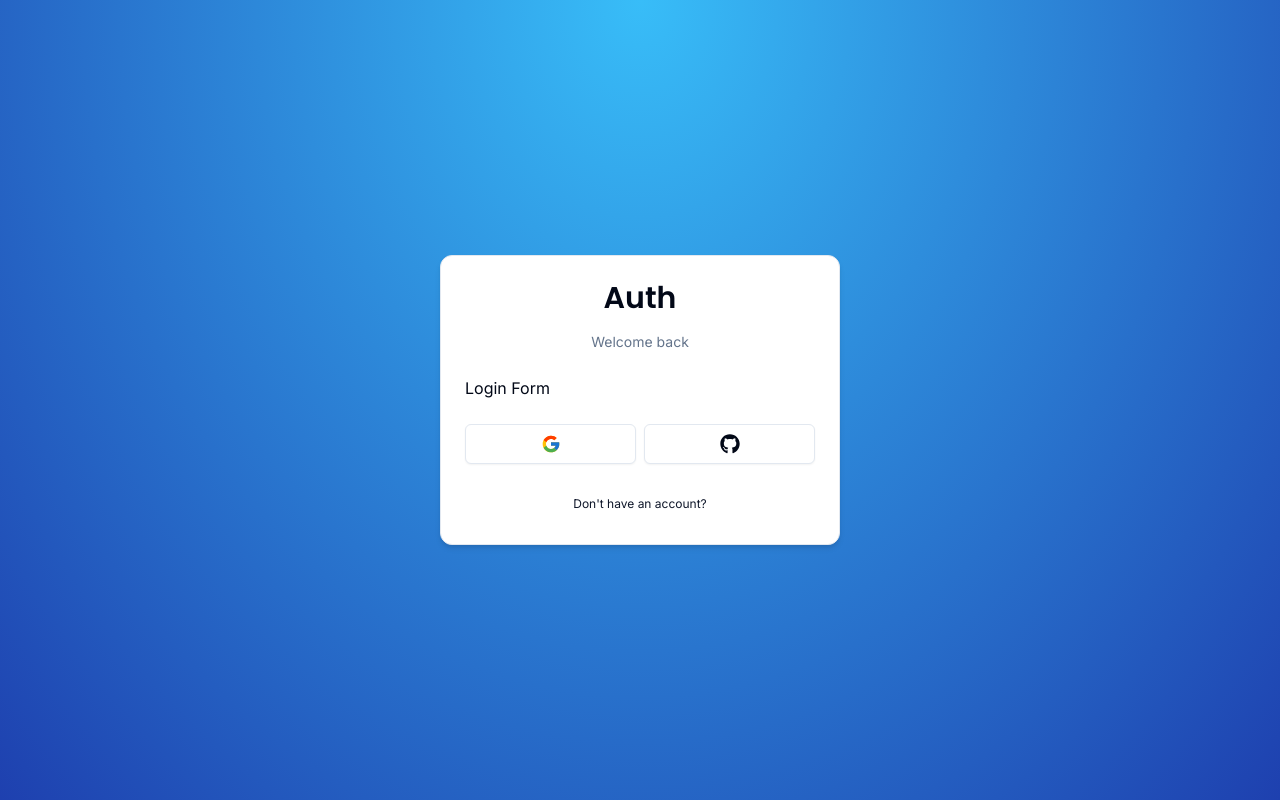
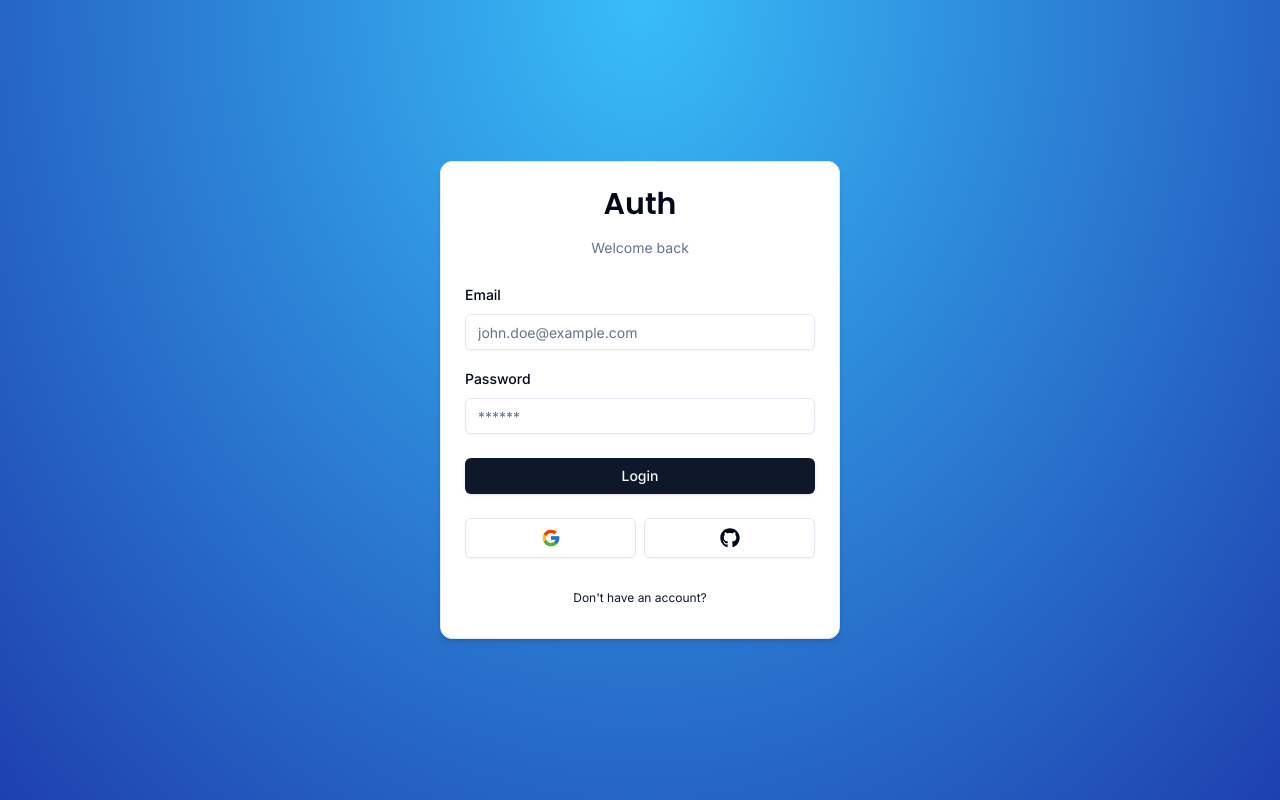
Before and after one commit to mahmudlukman/next-auth-toolkit, a Next.js app: page /auth/login in a window 1280 px wide. Built offline with nearby package versions, Linux system fonts and the light colour scheme.

Commit message:
login form created

```diff
--- a/app/layout.tsx
+++ b/app/layout.tsx
@@ -1,22 +1,24 @@
-import type { Metadata } from 'next'
-import { Inter } from 'next/font/google'
-import './globals.css'
+import type { Metadata } from 'next';
+import { Inter } from 'next/font/google';
+import './globals.css';
 
-const inter = Inter({ subsets: ['latin'] })
+const inter = Inter({ subsets: ['latin'] });
 
 export const metadata: Metadata = {
   title: 'Create Next App',
   description: 'Generated by create next app',
-}
+};
 
 export default function RootLayout({
   children,
 }: {
-  children: React.ReactNode
+  children: React.ReactNode;
 }) {
   return (
     <html lang="en">
-      <body className={inter.className}>{children}</body>
+      <body suppressHydrationWarning={true} className={inter.className}>
+        {children}
+      </body>
     </html>
-  )
+  );
 }
--- a/components/auth/LoginForm.tsx
+++ b/components/auth/LoginForm.tsx
@@ -1,6 +1,34 @@
-import { CardWrapper } from "./CardWrapper"
+'use client';
+
+import * as z from 'zod';
+import { CardWrapper } from './CardWrapper';
+import { useForm } from 'react-hook-form';
+import { zodResolver } from '@hookform/resolvers/zod';
+import { Input } from '@/components/ui/input';
+import {
+  Form,
+  FormControl,
+  FormField,
+  FormItem,
+  FormLabel,
+  FormMessage,
+} from '@/components/ui/form';
+import { LoginSchema } from '@/schemas';
+import { Button } from '../ui/button';
 
 export const LoginForm = () => {
+  const form = useForm<z.infer<typeof LoginSchema>>({
+    resolver: zodResolver(LoginSchema),
+    defaultValues: {
+      email: '',
+      password: '',
+    },
+  });
+
+  const onSubmit = (values: z.infer<typeof LoginSchema>) => {
+    console.log(values)
+  }
+
   return (
     <CardWrapper
       headerLabel="Welcome back"
@@ -8,7 +36,49 @@
       backButtonHref="/auth/register"
       showSocial
     >
-      Login Form
+      <Form {...form}>
+        <form onSubmit={form.handleSubmit(onSubmit)} className="space-y-6">
+          <div className="space-y-4">
+            <FormField
+              control={form.control}
+              name="email"
+              render={({ field }) => (
+                <FormItem>
+                  <FormLabel>Email</FormLabel>
+                  <FormControl>
+                    <Input
+                      {...field}
+                      placeholder='john.doe@example.com'
+                      type='email'
+                    />
+                  </FormControl>
+                  <FormMessage/>
+                </FormItem>
+              )}
+            />
+            <FormField
+              control={form.control}
+              name="password"
+              render={({ field }) => (
+                <FormItem>
+                  <FormLabel>Password</FormLabel>
+                  <FormControl>
+                    <Input
+                      {...field}
+                      placeholder='******'
+                      type='password'
+                    />
+                  </FormControl>
+                  <FormMessage/>
+                </FormItem>
+              )}
+            />
+          </div>
+          <Button type='submit' className='w-full'>
+            Login
+          </Button>
+        </form>
+      </Form>
     </CardWrapper>
-  )
-}
+  );
+};
--- /dev/null
+++ b/components/ui/form.tsx
@@ -0,0 +1,176 @@
+import * as React from "react"
+import * as LabelPrimitive from "@radix-ui/react-label"
+import { Slot } from "@radix-ui/react-slot"
+import {
+  Controller,
+  ControllerProps,
+  FieldPath,
+  FieldValues,
+  FormProvider,
+  useFormContext,
+} from "react-hook-form"
+
+import { cn } from "@/lib/utils"
+import { Label } from "@/components/ui/label"
+
+const Form = FormProvider
+
+type FormFieldContextValue<
+  TFieldValues extends FieldValues = FieldValues,
+  TName extends FieldPath<TFieldValues> = FieldPath<TFieldValues>
+> = {
+  name: TName
+}
+
+const FormFieldContext = React.createContext<FormFieldContextValue>(
+  {} as FormFieldContextValue
+)
+
+const FormField = <
+  TFieldValues extends FieldValues = FieldValues,
+  TName extends FieldPath<TFieldValues> = FieldPath<TFieldValues>
+>({
+  ...props
+}: ControllerProps<TFieldValues, TName>) => {
+  return (
+    <FormFieldContext.Provider value={{ name: props.name }}>
+      <Controller {...props} />
+    </FormFieldContext.Provider>
+  )
+}
+
+const useFormField = () => {
+  const fieldContext = React.useContext(FormFieldContext)
+  const itemContext = React.useContext(FormItemContext)
+  const { getFieldState, formState } = useFormContext()
+
+  const fieldState = getFieldState(fieldContext.name, formState)
+
+  if (!fieldContext) {
+    throw new Error("useFormField should be used within <FormField>")
+  }
+
+  const { id } = itemContext
+
+  return {
+    id,
+    name: fieldContext.name,
+    formItemId: `${id}-form-item`,
+    formDescriptionId: `${id}-form-item-description`,
+    formMessageId: `${id}-form-item-message`,
+    ...fieldState,
+  }
+}
+
+type FormItemContextValue = {
+  id: string
+}
+
+const FormItemContext = React.createContext<FormItemContextValue>(
+  {} as FormItemContextValue
+)
+
+const FormItem = React.forwardRef<
+  HTMLDivElement,
+  React.HTMLAttributes<HTMLDivElement>
+>(({ className, ...props }, ref) => {
+  const id = React.useId()
+
+  return (
+    <FormItemContext.Provider value={{ id }}>
+      <div ref={ref} className={cn("space-y-2", className)} {...props} />
+    </FormItemContext.Provider>
+  )
+})
+FormItem.displayName = "FormItem"
+
+const FormLabel = React.forwardRef<
+  React.ElementRef<typeof LabelPrimitive.Root>,
+  React.ComponentPropsWithoutRef<typeof LabelPrimitive.Root>
+>(({ className, ...props }, ref) => {
+  const { error, formItemId } = useFormField()
+
+  return (
+    <Label
+      ref={ref}
+      className={cn(error && "text-destructive", className)}
+      htmlFor={formItemId}
+      {...props}
+    />
+  )
+})
+FormLabel.displayName = "FormLabel"
+
+const FormControl = React.forwardRef<
+  React.ElementRef<typeof Slot>,
+  React.ComponentPropsWithoutRef<typeof Slot>
+>(({ ...props }, ref) => {
+  const { error, formItemId, formDescriptionId, formMessageId } = useFormField()
+
+  return (
+    <Slot
+      ref={ref}
+      id={formItemId}
+      aria-describedby={
+        !error
+          ? `${formDescriptionId}`
+          : `${formDescriptionId} ${formMessageId}`
+      }
+      aria-invalid={!!error}
+      {...props}
+    />
+  )
+})
+FormControl.displayName = "FormControl"
+
+const FormDescription = React.forwardRef<
+  HTMLParagraphElement,
+  React.HTMLAttributes<HTMLParagraphElement>
+>(({ className, ...props }, ref) => {
+  const { formDescriptionId } = useFormField()
+
+  return (
+    <p
+      ref={ref}
+      id={formDescriptionId}
+      className={cn("text-[0.8rem] text-muted-foreground", className)}
+      {...props}
+    />
+  )
+})
+FormDescription.displayName = "FormDescription"
+
+const FormMessage = React.forwardRef<
+  HTMLParagraphElement,
+  React.HTMLAttributes<HTMLParagraphElement>
+>(({ className, children, ...props }, ref) => {
+  const { error, formMessageId } = useFormField()
+  const body = error ? String(error?.message) : children
+
+  if (!body) {
+    return null
+  }
+
+  return (
+    <p
+      ref={ref}
+      id={formMessageId}
+      className={cn("text-[0.8rem] font-medium text-destructive", className)}
+      {...props}
+    >
+      {body}
+    </p>
+  )
+})
+FormMessage.displayName = "FormMessage"
+
+export {
+  useFormField,
+  Form,
+  FormItem,
+  FormLabel,
+  FormControl,
+  FormDescription,
+  FormMessage,
+  FormField,
+}
--- /dev/null
+++ b/components/ui/input.tsx
@@ -0,0 +1,25 @@
+import * as React from "react"
+
+import { cn } from "@/lib/utils"
+
+export interface InputProps
+  extends React.InputHTMLAttributes<HTMLInputElement> {}
+
+const Input = React.forwardRef<HTMLInputElement, InputProps>(
+  ({ className, type, ...props }, ref) => {
+    return (
+      <input
+        type={type}
+        className={cn(
+          "flex h-9 w-full rounded-md border border-input bg-transparent px-3 py-1 text-sm shadow-sm transition-colors file:border-0 file:bg-transparent file:text-sm file:font-medium placeholder:text-muted-foreground focus-visible:outline-none focus-visible:ring-1 focus-visible:ring-ring disabled:cursor-not-allowed disabled:opacity-50",
+          className
+        )}
+        ref={ref}
+        {...props}
+      />
+    )
+  }
+)
+Input.displayName = "Input"
+
+export { Input }
--- /dev/null
+++ b/components/ui/label.tsx
@@ -0,0 +1,26 @@
+"use client"
+
+import * as React from "react"
+import * as LabelPrimitive from "@radix-ui/react-label"
+import { cva, type VariantProps } from "class-variance-authority"
+
+import { cn } from "@/lib/utils"
+
+const labelVariants = cva(
+  "text-sm font-medium leading-none peer-disabled:cursor-not-allowed peer-disabled:opacity-70"
+)
+
+const Label = React.forwardRef<
+  React.ElementRef<typeof LabelPrimitive.Root>,
+  React.ComponentPropsWithoutRef<typeof LabelPrimitive.Root> &
+    VariantProps<typeof labelVariants>
+>(({ className, ...props }, ref) => (
+  <LabelPrimitive.Root
+    ref={ref}
+    className={cn(labelVariants(), className)}
+    {...props}
+  />
+))
+Label.displayName = LabelPrimitive.Root.displayName
+
+export { Label }
--- /dev/null
+++ b/schemas/index.ts
@@ -0,0 +1,10 @@
+import * as z from 'zod';
+
+export const LoginSchema = z.object({
+  email: z.string().email({
+    message: "Email is required"
+  }),
+  password: z.string().min(1, {
+    message: "Password is required"
+  }),
+});
```
Also changed, not shown: package.json (+8 -1 lines), 1 other file (tests, documents, lock files or other folders).
